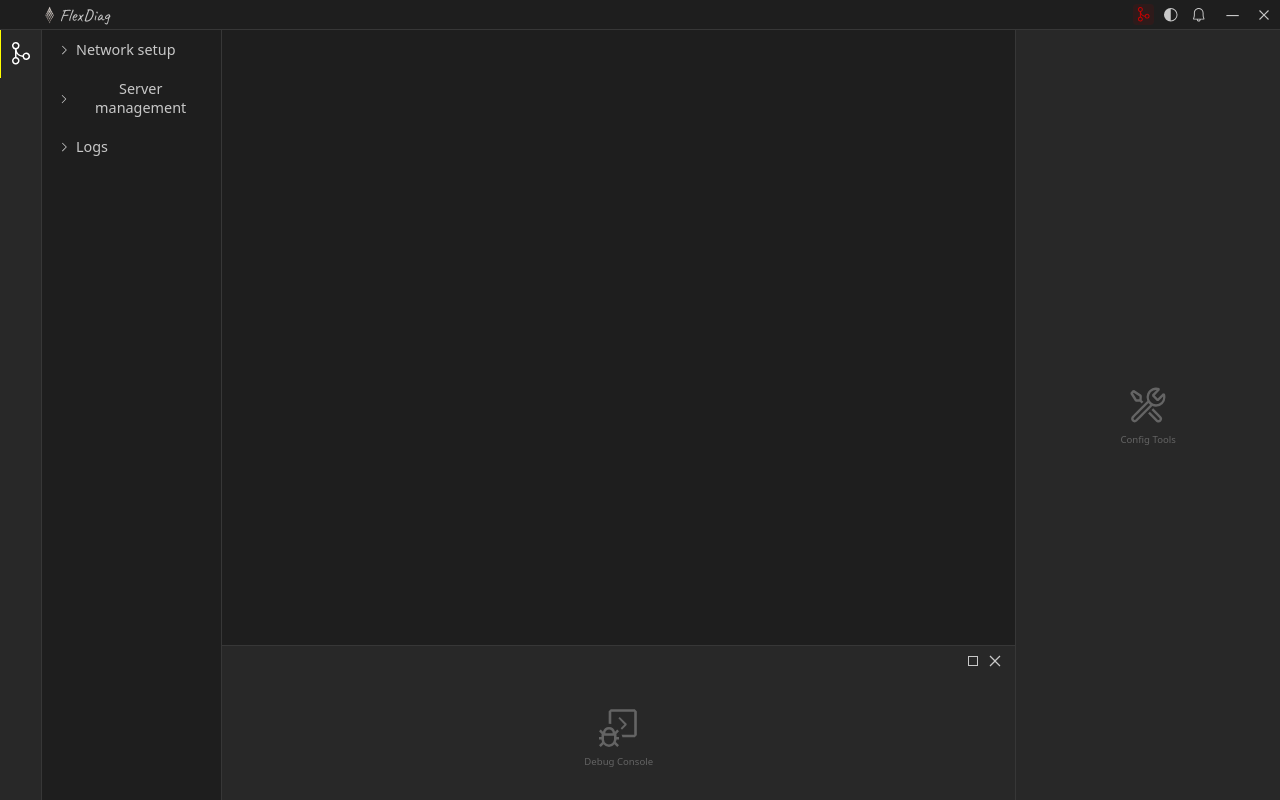
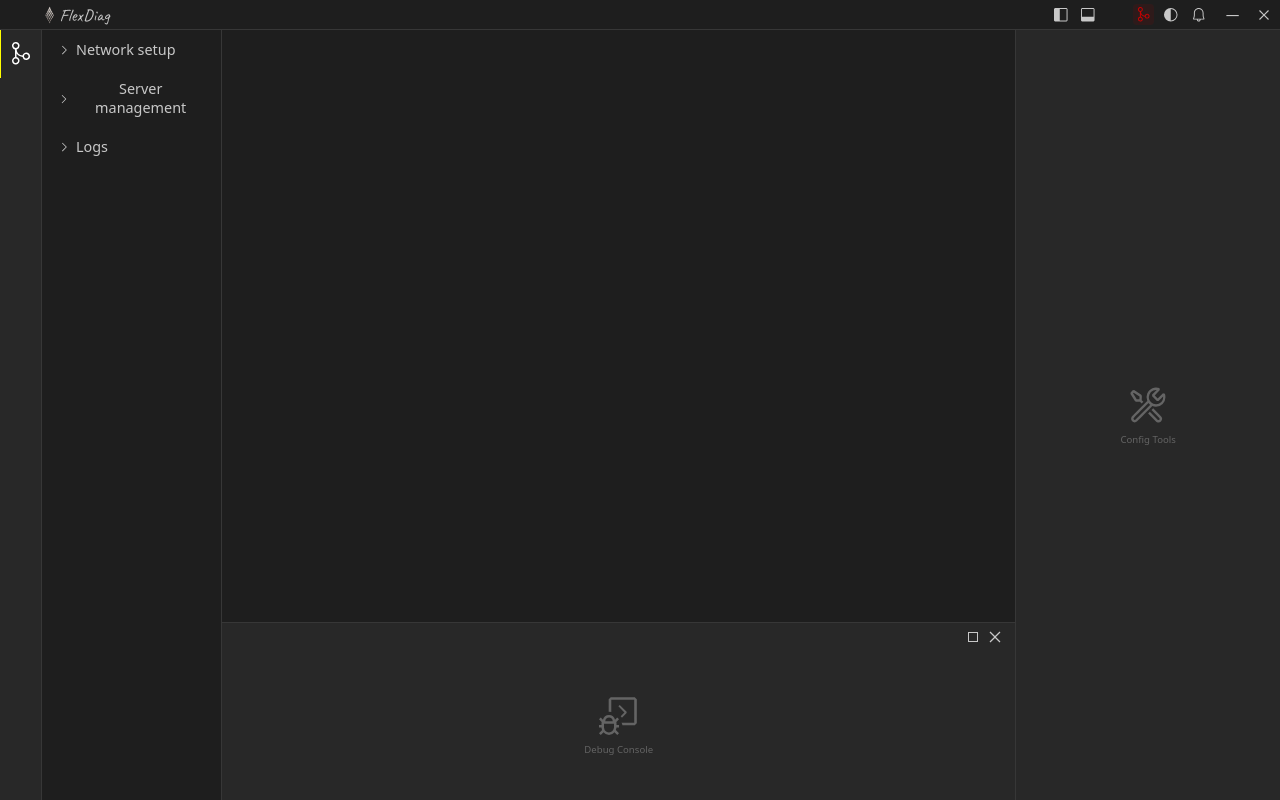
Before and after one commit to rayenomri123/flexdiag, a React (Vite) app: page / in a window 1280 px wide. Built offline with nearby package versions, Linux system fonts and the light colour scheme.

Commit message:
Layout Controls

```diff
--- a/src/Layout/TitleBar/TitleBar.css
+++ b/src/Layout/TitleBar/TitleBar.css
@@ -35,7 +35,6 @@
 
     .optioncontrols-section {
         width: 6.5vw;
-        margin-left: auto;
         display: flex;
         flex-direction: row;
         gap: 6px;
@@ -136,6 +135,13 @@
         color: black;
         background-color: white;
     }
+
+    .layoutcontrols-section {
+        width: 6.5vw;
+        display: flex;
+        flex-direction: row;
+        gap: 6px;
+    }
 }
 
 @media (min-width: 1800px) {
@@ -175,7 +181,6 @@
 
     .optioncontrols-section {
         width: 120px;
-        margin-left: auto;
         display: flex;
         flex-direction: row;
         gap: 6px;
@@ -276,4 +281,11 @@
         color: black;
         background-color: white;
     }
+
+    .layoutcontrols-section {
+        width: 6.5vw;
+        display: flex;
+        flex-direction: row;
+        gap: 6px;
+    }
 }
--- a/src/Layout/TitleBar/TitleBar.jsx
+++ b/src/Layout/TitleBar/TitleBar.jsx
@@ -1,11 +1,11 @@
 import React, { useEffect, useState } from 'react'
 import './TitleBar.css'
-import { VscClose, VscChromeMinimize, VscBell, VscCircleLargeFilled, VscColorMode, VscGitMerge } from 'react-icons/vsc'
+import { VscClose, VscChromeMinimize, VscBell, VscCircleLargeFilled, VscColorMode, VscGitMerge, VscLayoutPanel, VscLayoutPanelOff, VscLayoutSidebarLeftOff, VscLayoutSidebarLeft } from 'react-icons/vsc'
 import logo from '../../assets/logo.png'
 
 const POLL_INTERVAL = 2000; // Check ethernet connectivity every 2s
 
-const TitleBar = ({ dhcpOpen, setDhcpOpen}) => {
+const TitleBar = ({ dhcpOpen, setDhcpOpen, consoleOpen, setConsoleOpen, isSideBarBtnClicked, setIsSideBarBtnClicked}) => {
 
   const [isConnected, setIsConnected] = useState(false);
 
@@ -63,6 +63,22 @@ const TitleBar = ({ dhcpOpen, setDhcpOpen}) => {
           <img src={logo} alt="Ampere logo" className='app-logo'/>
           <div className="app-name">FlexDiag</div>
         </div>
+        <div className="layoutcontrols-section">
+          <button className="optioncontrols-btn" onClick={() => setIsSideBarBtnClicked(!isSideBarBtnClicked)}>
+            {isSideBarBtnClicked ? (
+              <VscLayoutSidebarLeft className='optioncontrols-icon'/>
+            ):(
+              <VscLayoutSidebarLeftOff className='optioncontrols-icon'/>
+            )}
+          </button>
+          <button className="optioncontrols-btn" onClick={() => setConsoleOpen(!consoleOpen)}>
+            {consoleOpen ? (
+              <VscLayoutPanel className='optioncontrols-icon'/>
+            ):(
+              <VscLayoutPanelOff className='optioncontrols-icon'/>
+            )}
+          </button>
+        </div>
         <div className="optioncontrols-section">
           <button className={`optioncontrols-btn ${dhcpOpen ? 'on' : 'off'}`} onClick={() => onDhcpClick()}>
               <VscGitMerge className='optioncontrols-icon1'/>
--- a/src/Layout/WinLayout/WinLayout.css
+++ b/src/Layout/WinLayout/WinLayout.css
@@ -52,7 +52,7 @@
 
     .console-section {
         background-color: var(--bg-secondary);
-        height: 25%;
+        height: 30%;
         width: 100%;
         margin-top: auto;
         border-top: 1px solid var(--border-color);
--- a/src/Layout/WinLayout/WinLayout.jsx
+++ b/src/Layout/WinLayout/WinLayout.jsx
@@ -22,7 +22,14 @@ const WinLayout = () => {
   return (
     <div className='win-container'>
         <div className="titlebar-section">
-            <TitleBar dhcpOpen={dhcpOpen} setDhcpOpen={setDhcpOpen} />
+            <TitleBar
+              dhcpOpen={dhcpOpen}
+              setDhcpOpen={setDhcpOpen}
+              consoleOpen={consoleOpen}
+              setConsoleOpen={setConsoleOpen}
+              isSideBarBtnClicked={isSideBarBtnClicked}
+              setIsSideBarBtnClicked={setIsSideBarBtnClicked}
+            />
         </div>
         <div className="main-win">
             <div className="sidebar-section">
```
